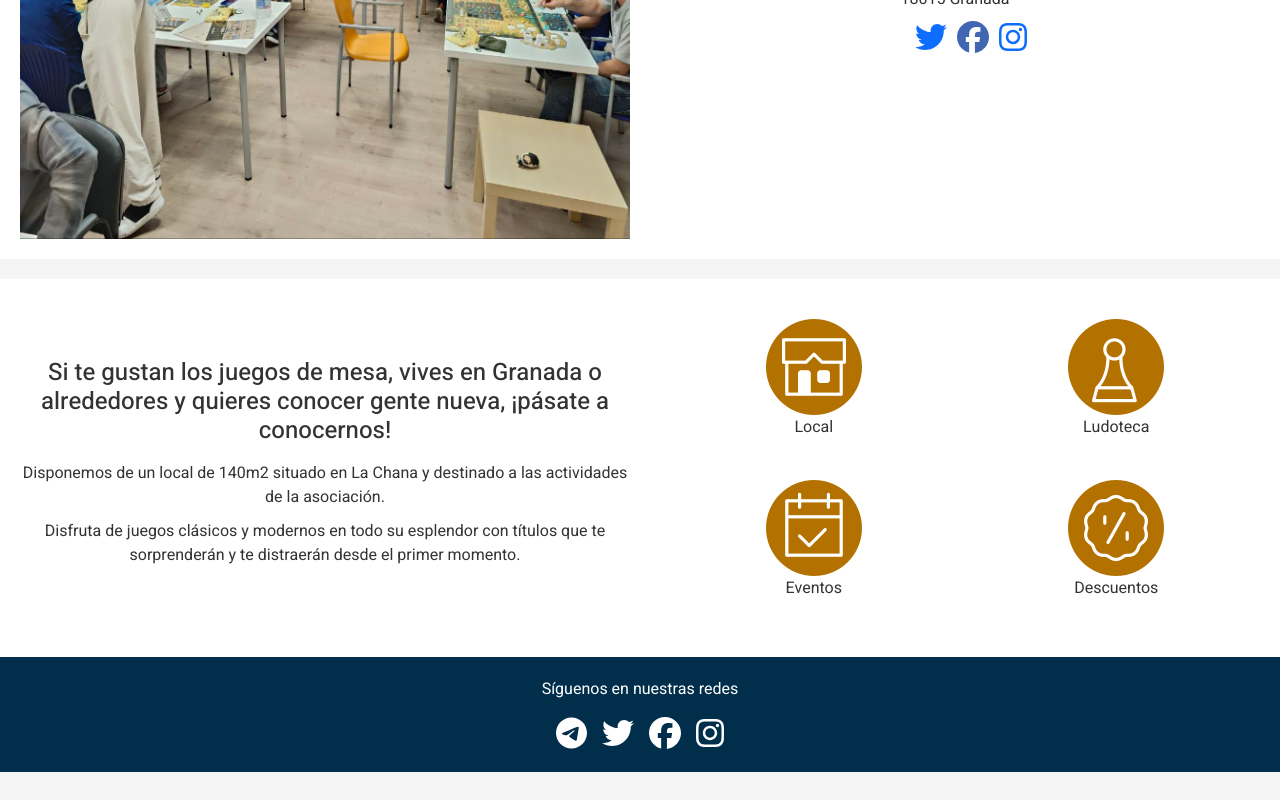
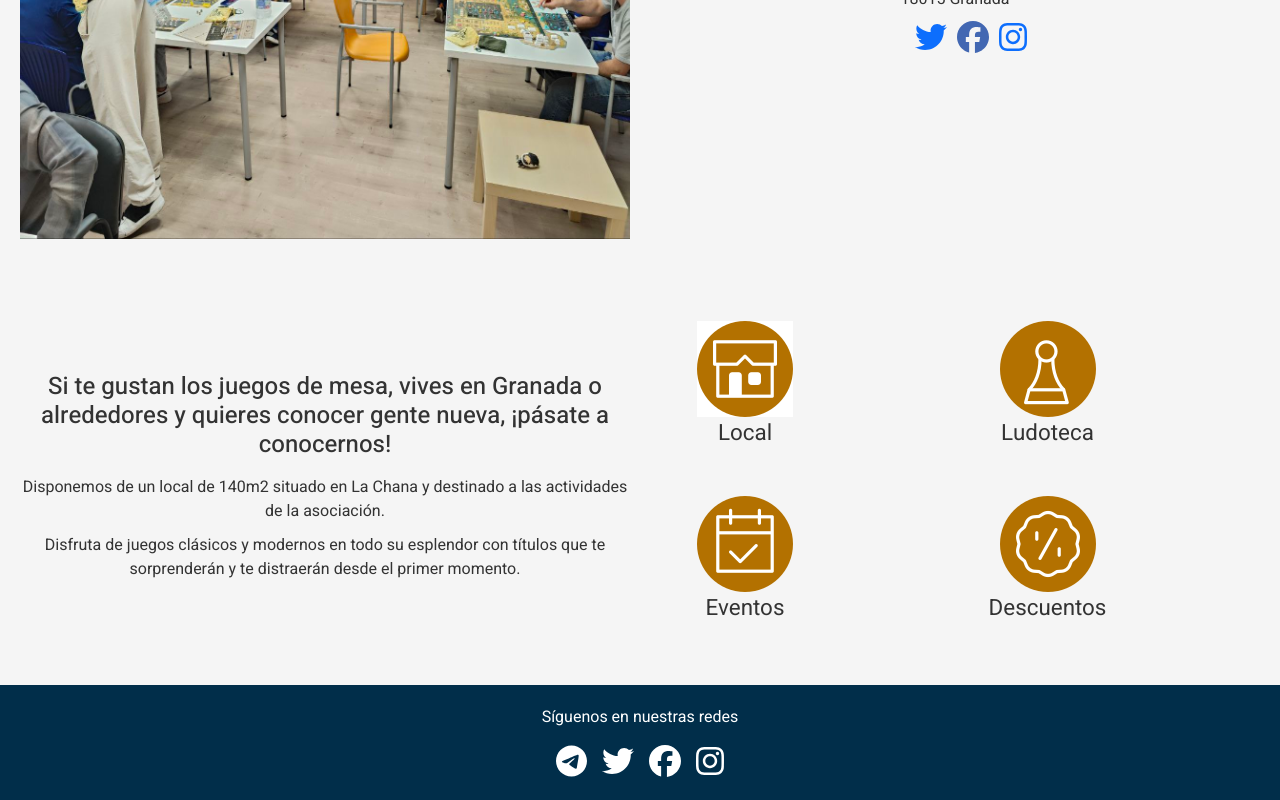
Before and after one commit to LuciaRol/web_aso, a React (Create React App) app: page / in a window 1280 px wide. Shown: the part 1221-2021 px from the top of the page. Before the commit the page ends 1993 px from the top, so only its background shows below. Built offline with nearby package versions, Linux system fonts and the light colour scheme; no server answers.

Commit message:
Animaciones en el landing funcionando

```diff
--- a/src/pages/Home.js
+++ b/src/pages/Home.js
@@ -102,22 +102,35 @@ const Home = () => {
           </article>
           <ul className="about-features">
   <li>
-              <img src={House} alt="House"/>
+    <div className="feature-content">
+      <img src={House} alt="House" />
       <p>Local</p>
+    </div>
+    <div className="hover-text">Local a disposición de los socios</div>
   </li>
   <li>
-              <img src={Meeple} alt="House"/>
+    <div className="feature-content">
+      <img src={Meeple} alt="Meeple" />
       <p>Ludoteca</p>
+    </div>
+    <div className="hover-text">Amplia variedad de juegos en la ludoteca propia de la asociación</div>
   </li>
   <li>
-              <img src={Evento} alt="Event"/>
+    <div className="feature-content">
+      <img src={Evento} alt="Event" />
       <p>Eventos</p>
+    </div>
+    <div className="hover-text">Eventos mensuales y extraordinarios</div>
   </li>
   <li>
-              <img src={Discount} alt="Discount"/>
+    <div className="feature-content">
+      <img src={Discount} alt="Discount" />
       <p>Descuentos</p>
+    </div>
+    <div className="hover-text">Descuentos en tiendas</div>
   </li>
 </ul>
+
         </section>
 
 
--- a/src/styles/home.css
+++ b/src/styles/home.css
@@ -88,7 +88,6 @@
 section {
   width: 100%;
   padding: 20px;
-  background-color: #fff;
   margin-top: 20px;
   align-items: center; /* Centrado vertical */
 }
@@ -162,8 +161,51 @@ section {
 }
 
 .about-features li {
-  font-size: 1rem;
+  font-size: 1.4rem;
   margin: 5px 0;
   list-style: none;
   cursor: pointer;
+  position: relative;
+  width: 150px;
+  height: 150px;
+  perspective: 1000px; /* Proporciona profundidad 3D */
+  overflow: hidden; /* Asegura que los elementos no visibles queden ocultos */
 }
+
+.feature-content {
+  width: 100%;
+  height: 100%;
+  background-color: transparent;
+  border-radius: 10px;
+  display: flex;
+  flex-direction: column;
+  justify-content: center;
+  align-items: center;
+  transition: opacity 0.3s ease;
+}
+
+.hover-text {
+  position: absolute;
+  top: -100%; /* Empieza fuera del contenedor, por arriba */
+  left: 0;
+  width: 100%;
+  height: 100%;
+  background-color: #012e4a; /* Fondo oscuro */
+  color: white;
+  display: flex;
+  justify-content: center;
+  align-items: center;
+  font-size: 1.2rem;
+  border-radius: 10px;
+  opacity: 0; /* Oculto por defecto */
+  transition: transform 0.6s ease, opacity 0.3s ease;
+}
+
+.about-features li:hover .feature-content {
+  opacity: 0; /* Desvanece el círculo */
+}
+
+.about-features li:hover .hover-text {
+  opacity: 1; /* Hace visible el texto */
+  transform: translateY(100%); /* Se desliza hacia abajo desde fuera del contenedor */
+}
```
Lines whose indentation alone changed are shown as unchanged.
